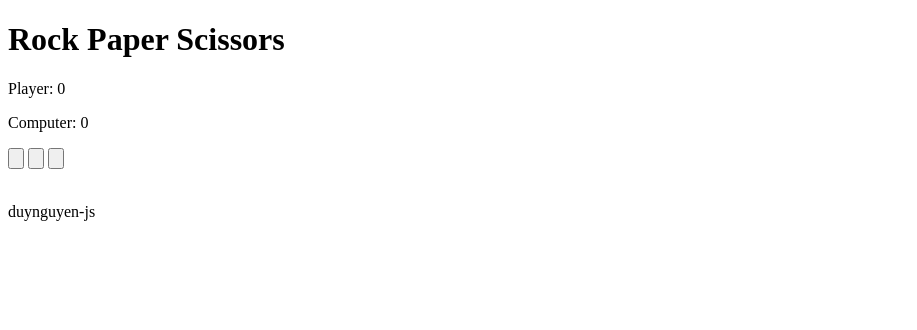
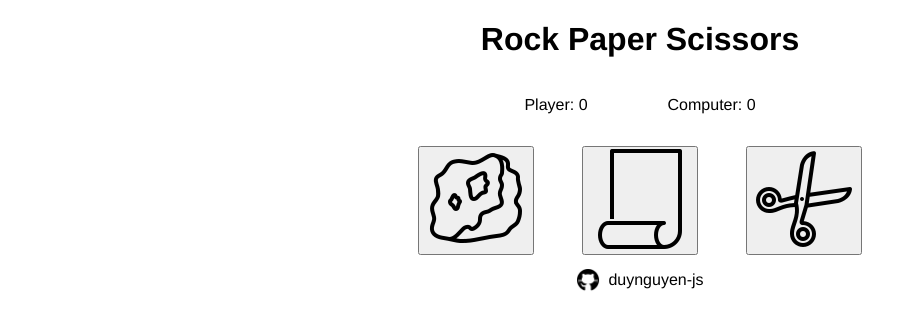
Before and after one commit to oadinn/rock-paper-scissors, a plain HTML site: page index.html in a window 1280 px wide. Shown: the whole page, without its empty margins (0-917 px from the left). Drawn offline with Linux system fonts and the light colour scheme.

Commit message:
add basic css to create structure

```diff
--- a/index.html
+++ b/index.html
@@ -9,20 +9,25 @@
 </head>
 <body>
     <h1>Rock Paper Scissors</h1>
+
+    <div class="score-container">
         <p id="player-score">
             Player: 0
         </p>
         <p id="computer-score">
             Computer: 0
         </p>
+    </div>
+
     <p id="game-desc"></p>
+
     <div id="button-container">
-        <button id="rock"><img src="" alt=""></button>
-        <button id="paper"><img src="" alt=""></button>
-        <button id="scissors"><img src="" alt=""></button>
+        <button id="rock"><img src="./images/rock.png" alt="rock image"></button>
+        <button id="paper"><img src="./images/paper.png" alt="paper image"></button>
+        <button id="scissors"><img src="./images/scissors.png" alt="scissors image"></button>
     </div>
     <footer>
-        <img src="" alt="">
+        <img class="github" src="./images/github.png" alt="github logo">
         <p>duynguyen-js</p>
     </footer>
 </body>
--- a/scripts.js
+++ b/scripts.js
@@ -25,7 +25,9 @@ const gameOver = () => playerScore === 5 || computerScore === 5
 
 const endgameUI = () => {
     playerScore === 5 ? gameDesc.textContent = "You won against the computer" : gameDesc.textContent = "Computer won against you"
-    buttonContainer.append(restartBtn)
+    restartBtn.textContent = "Play again"
+    buttonContainer.after(restartBtn)
+    restartBtn.addClass("restart-btn")
     return
 }
 
@@ -84,4 +86,5 @@ scissors.addEventListener('click', () => playRound('scissors', getComputerChoice
 
 // restart button
 const restartBtn = document.createElement('button')
+
 restartBtn.addEventListener('click', () => restartGame())
--- a/styles.css
+++ b/styles.css
@@ -0,0 +1,40 @@
+html {
+    margin: 0;
+    font-family: Helvetica;
+}
+h1 {
+    text-align: center;
+}
+.score-container {
+    display: flex;
+    gap: 5rem;
+    justify-content: center;
+}
+
+#game-desc {
+    text-align: center;
+}
+button {
+    cursor: pointer;
+}
+#button-container {
+    display: flex;
+    justify-content: center;
+    gap: 3rem;
+}
+
+.restart-btn {
+    margin: 0 auto;
+}
+footer {
+    display: flex;
+    margin-top: auto;
+    justify-content: center;
+    align-items: center;
+    gap: .5rem;
+}
+
+.github {
+    max-width: 1.5rem;
+    max-height: 1.5rem;
+}
```
Also changed, not shown: images/github.png (added), images/paper.png (added), images/rock.png (added), images/scissors.png (added), 2 other files. Lines whose indentation alone changed are shown as unchanged.
